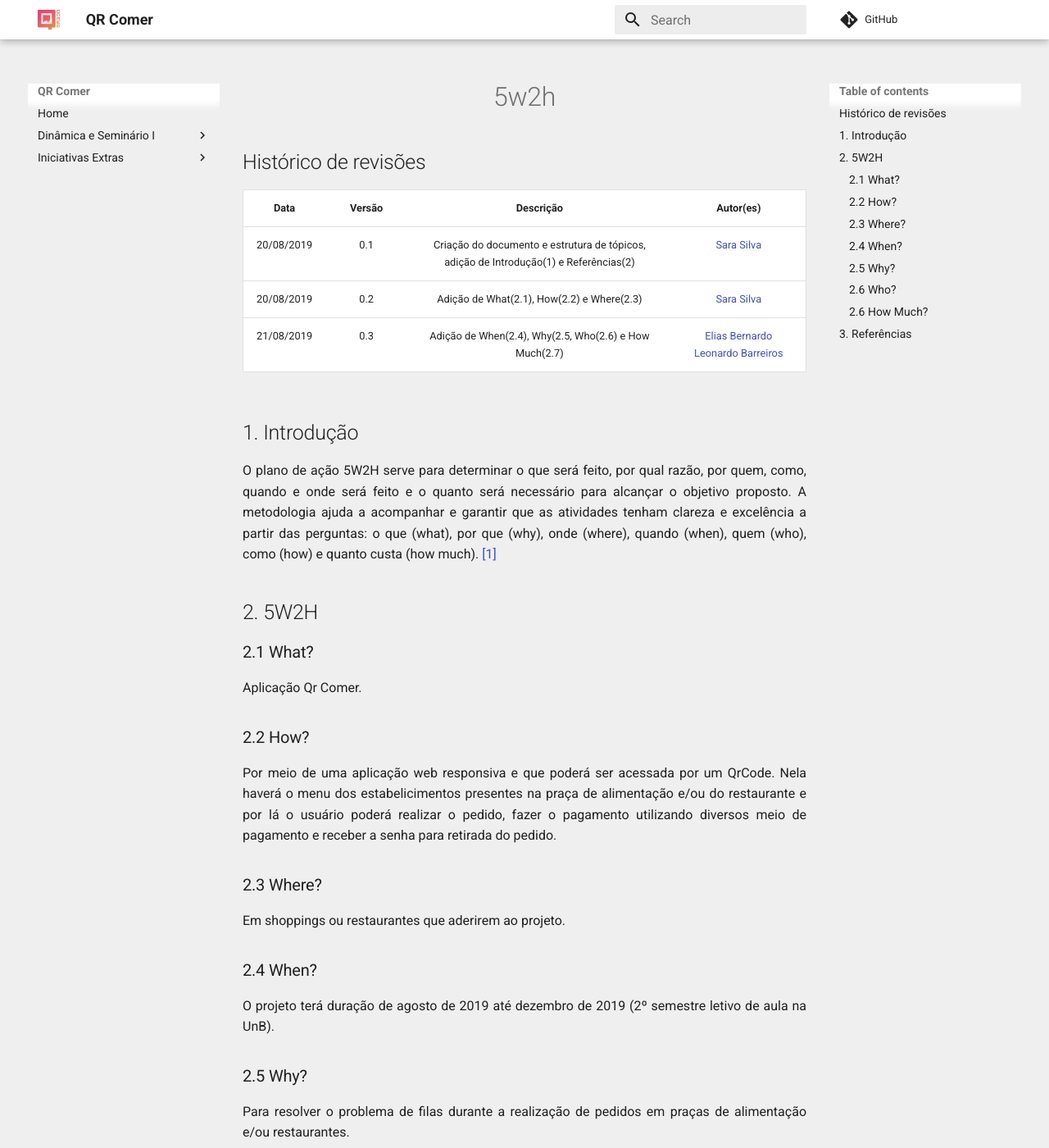
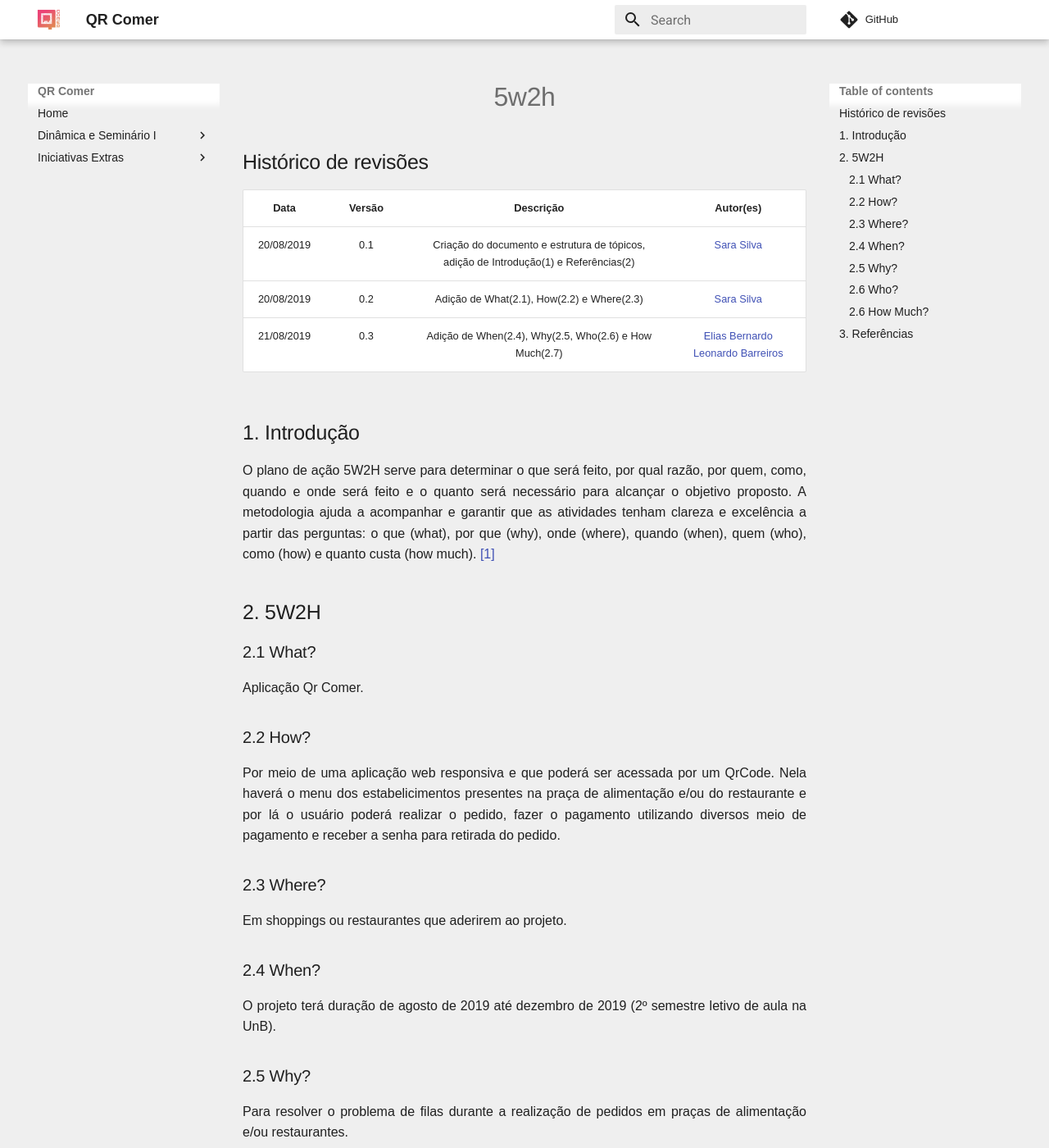
Before and after one commit to fga-desenho-2019-2/Wiki, an MkDocs documentation site: the page built from docs/seminario1/5w2h.md, in a window 1280 px wide and 1400 px high. Shown: the whole window at 82% size. Built offline with MkDocs 1.6.1 and Material for MkDocs 9.7.7, drawn with Linux system fonts in a browser that asks for light colours; comment, search, counter and statistics services are not loaded; old or Windows-style settings are respelled for this version of MkDocs.

Commit message:
Add fontstyle

```diff
--- a/docs/css/landing-page.css
+++ b/docs/css/landing-page.css
@@ -168,3 +168,15 @@
     height: 20vh;
     background-image: linear-gradient(to bottom right, #EB4476, #E18855);
 }
+
+p {
+    font-family: 'Lexend Deca', sans-serif;
+}
+
+div {
+    font-family: 'Lexend Deca', sans-serif;
+}
+
+h1, h2, h3 {
+    font-family: 'Helvetica Neue', sans-serif;
+}
--- a/docs/index.html
+++ b/docs/index.html
@@ -14,7 +14,7 @@
   <div class="container">
     <div class="section">
       <div class="card">
-        <a class="link-handler" href="./sobre">
+        <a class="link-handler" href="./tap/">
           <img class="imgs" src="./assets/img/doc.svg">
           <h2>Documentac&atilde;o</h2>
         </a>
```
